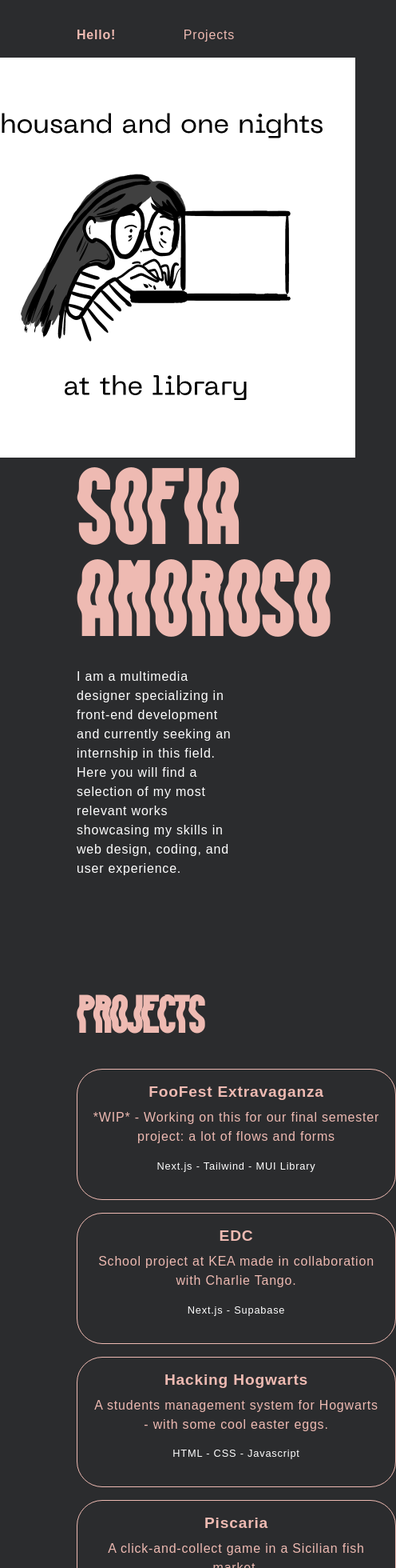
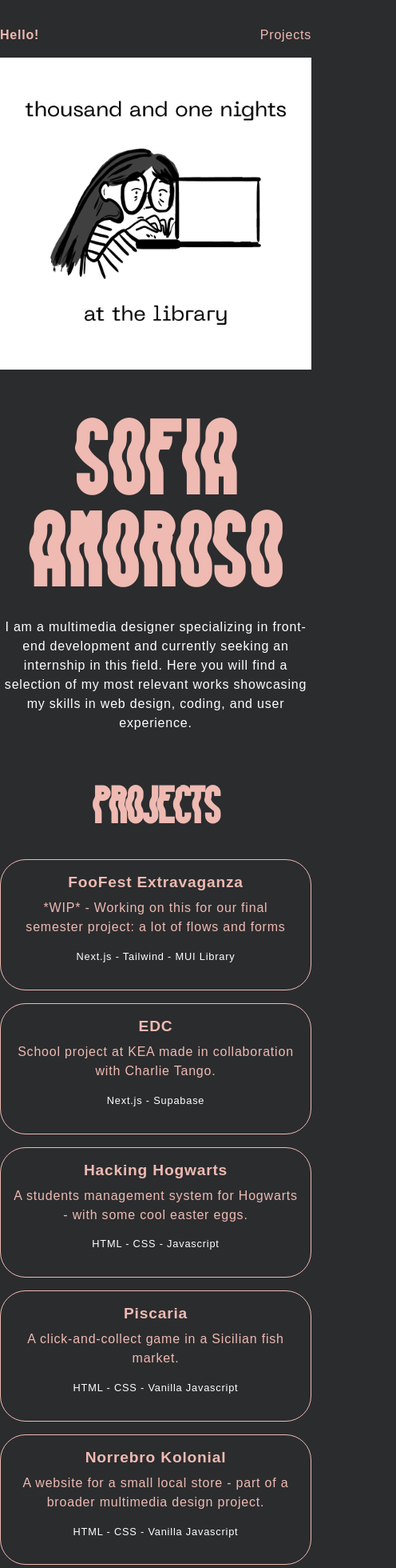
Before and after one commit to rossosofia/sofia-portfolio, a Next.js app: page / in a window 390 px wide. Shown: the top 1960 px of the page at 80% size, 496 px wide, since content can reach past the window. Built offline with nearby package versions, Linux system fonts and the light colour scheme.

Commit message:
adjustments mobile

```diff
--- a/src/components/hero.module.css
+++ b/src/components/hero.module.css
@@ -3,12 +3,14 @@
   grid-template-columns: 1fr 1fr;
   border-bottom: solid 1px var(--color-light);
   padding: 6rem 0;
+  gap: 2rem;
 }
 
 .img {
-  grid-column-start: 1;
-  justify-self: center;
-  align-self: center;
+  width: 100%;
+  height: auto;
+  display: block;
+  max-width: 100%;
 }
 
 .container {
@@ -24,6 +26,16 @@
     flex-direction: column;
     position: relative;
     border-bottom: solid 0.5px var(--color-dark);
-    padding-top: 1rem;
+    padding: 1rem 0;
+  }
+
+  .img {
+    justify-self: center;
+    align-self: center;
+  }
+
+  .container {
+    margin-top: 1rem;
+    text-align: center;
   }
 }
--- a/src/styles/Home.module.css
+++ b/src/styles/Home.module.css
@@ -3,6 +3,20 @@
   display: grid;
   grid-template-columns: repeat(auto-fit, minmax(400px, 1fr));
   gap: 1rem;
+}
+@media (max-width: 768px) {
+  .grid {
+    grid-template-columns: 1fr;
+    justify-items: center;
+    margin-left: auto;
+    margin-right: auto;
+    max-width: 400px;
+  }
+
+  .list {
+    list-style: none;
+    text-align: center;
+  }
 }
 
 .list {
--- a/src/styles/globals.css
+++ b/src/styles/globals.css
@@ -56,6 +56,19 @@ body {
   margin: 2rem 6rem;
 }
 
+@media (max-width: 768px) {
+  body {
+    margin: 2rem auto; /* Adjust the margin value as needed */
+    max-width: 400px; /* Adjust the max-width value to match the grid width */
+  }
+
+  h1,
+  h2,
+  h3 {
+    text-align: center;
+  }
+}
+
 a {
   text-decoration: none;
   color: var(--color-light);
```
